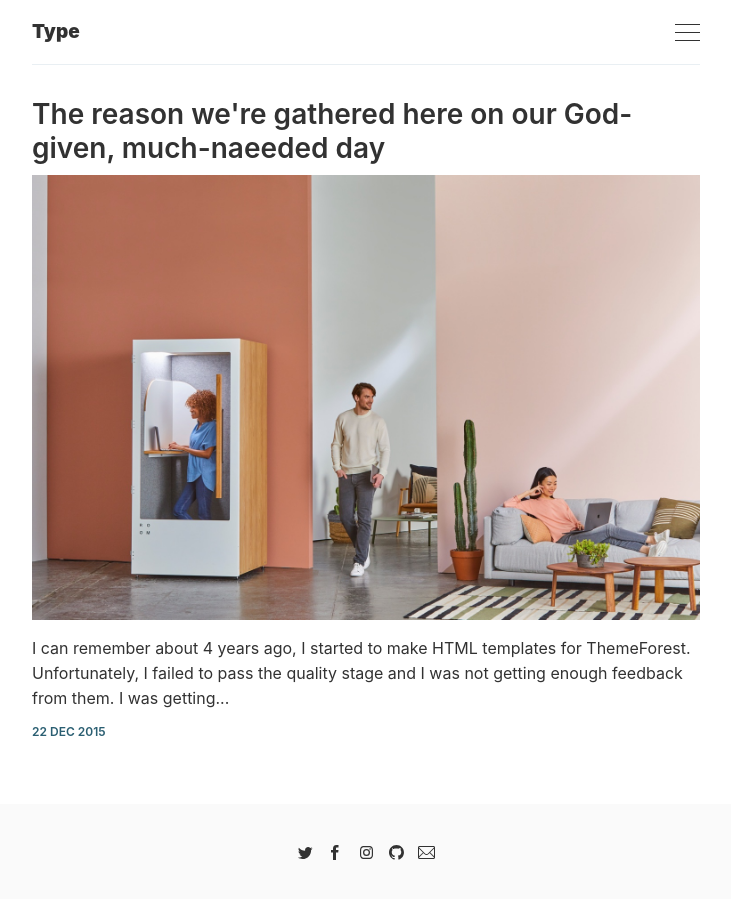
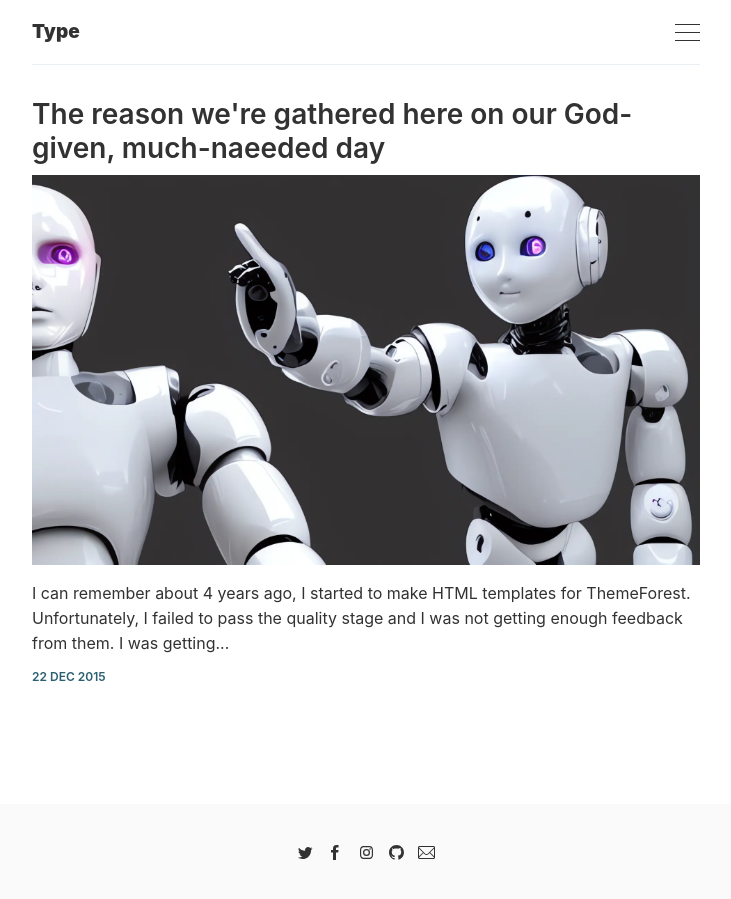
Before and after one commit to alexey-sharonov/alexey-sharonov.github.io, a Jekyll site: the page built from index.html, in a window 1280 px wide. Shown: the whole page, without its empty margins (274-1005 px from the left). Built offline with Jekyll 4.4.1, drawn with Linux system fonts in a browser that asks for light colours; the list of posts is cut into pages by our own code.

Commit message:
Update 2015-12-22-the-reason-were-gathered-here-on-our-god-given-much-naeeded-day-of-rest-is-that-we-have-a-polish-hostage.markdown

```diff
--- a/_posts/2015-12-22-the-reason-were-gathered-here-on-our-god-given-much-naeeded-day-of-rest-is-that-we-have-a-polish-hostage.markdown
+++ b/_posts/2015-12-22-the-reason-were-gathered-here-on-our-god-given-much-naeeded-day-of-rest-is-that-we-have-a-polish-hostage.markdown
@@ -1,7 +1,7 @@
 ---
 layout: post
 title: The reason we're gathered here on our God-given, much-naeeded day
-image: '/images/posts/8.jpg'
+image: '/images/posts/robots-androids-boss-employee.webp'
 ---
 
 I can remember about 4 years ago, I started to make HTML templates for ThemeForest. Unfortunately, I failed to pass the quality stage and I was not getting enough feedback from them. I was getting a general sentence saying that my item is not ready yet and the design quality is not unique enough.
```
